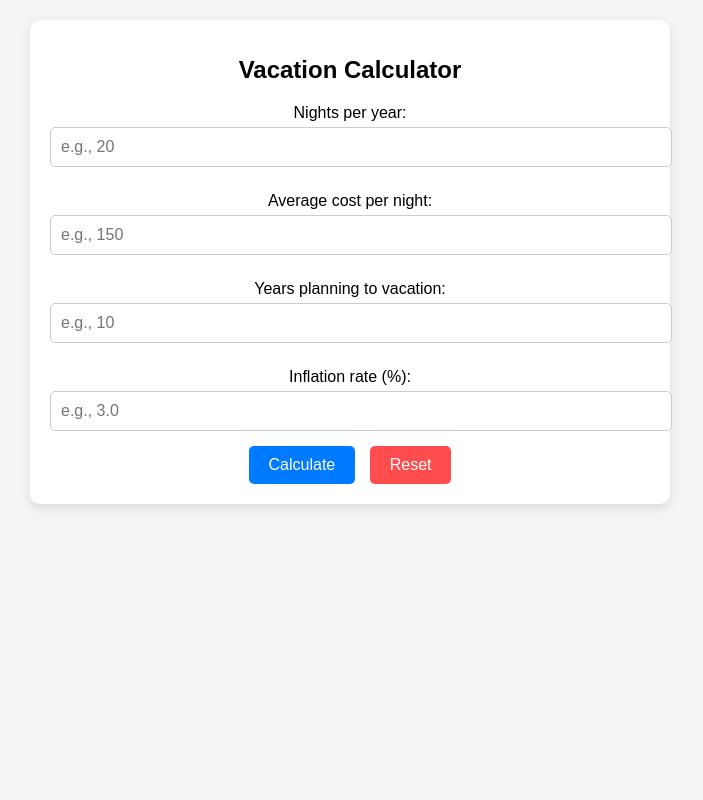
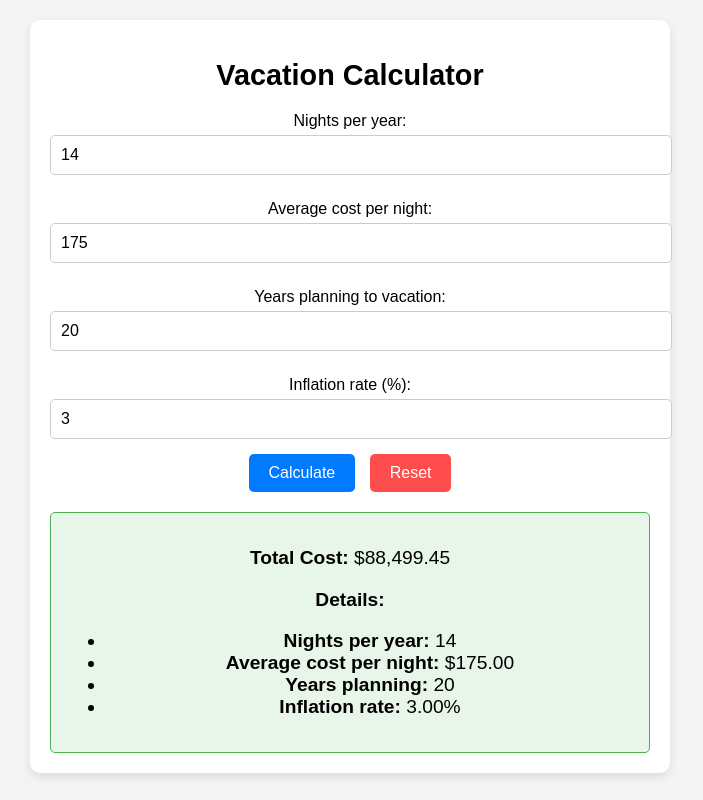
Before and after one commit to Graphicassassin520/podiumcalculator2, a plain HTML site: page index.html in a window 1280 px wide. Both pictures are taken after a click on the button "Calculate". Shown: the whole page, without its empty margins (290-993 px from the left). Drawn offline with Linux system fonts and the light colour scheme.

Commit message:
Update index.html

```diff
--- a/index.html
+++ b/index.html
@@ -9,6 +9,7 @@
       font-family: Arial, sans-serif;
       margin: 0;
       padding: 20px;
+      box-sizing: border-box;
       background-color: #f4f4f4;
       text-align: center;
     }
@@ -16,14 +17,15 @@
     .container {
       max-width: 600px;
       margin: auto;
-      background: #fff;
+      background: white;
       padding: 20px;
       border-radius: 10px;
       box-shadow: 0 4px 10px rgba(0, 0, 0, 0.1);
     }
 
     h1 {
-      font-size: 1.5rem;
+      text-align: center;
+      font-size: 1.8rem;
       margin-bottom: 20px;
     }
 
@@ -36,10 +38,10 @@
     input {
       width: 100%;
       padding: 10px;
-      margin-bottom: 15px;
       font-size: 1rem;
       border: 1px solid #ccc;
       border-radius: 5px;
+      margin-bottom: 15px;
     }
 
     button {
@@ -51,12 +53,12 @@
     }
 
     .calculate {
-      background: #007bff;
+      background-color: #007bff;
       color: white;
     }
 
     .reset {
-      background: #ff4d4d;
+      background-color: #ff4d4d;
       color: white;
       margin-left: 10px;
     }
@@ -76,25 +78,34 @@
   <div class="container">
     <h1>Vacation Calculator</h1>
     <label for="nights">Nights per year:</label>
-    <input type="number" id="nights" placeholder="e.g., 20" />
+    <input type="number" id="nights" value="14" />
 
     <label for="cost">Average cost per night:</label>
-    <input type="number" id="cost" placeholder="e.g., 150" />
+    <input type="number" id="cost" value="175" />
 
     <label for="years">Years planning to vacation:</label>
-    <input type="number" id="years" placeholder="e.g., 10" />
+    <input type="number" id="years" value="20" />
 
     <label for="inflation">Inflation rate (%):</label>
-    <input type="number" id="inflation" placeholder="e.g., 3.0" />
+    <input type="number" id="inflation" value="3" />
 
-    <button class="calculate" onclick="calculateCost()">Calculate</button>
-    <button class="reset" onclick="resetForm()">Reset</button>
+    <button class="calculate" onclick="calculate()">Calculate</button>
+    <button class="reset" onclick="reset()">Reset</button>
 
-    <div class="result" id="result"></div>
+    <div class="result" id="result">
+      <p><strong>Total Cost:</strong> $<span id="total-cost">0.00</span></p>
+      <p><strong>Details:</strong></p>
+      <ul>
+        <li><strong>Nights per year:</strong> <span id="summary-nights">14</span></li>
+        <li><strong>Average cost per night:</strong> $<span id="summary-cost">175.00</span></li>
+        <li><strong>Years planning:</strong> <span id="summary-years">20</span></li>
+        <li><strong>Inflation rate:</strong> <span id="summary-inflation">3.00%</span></li>
+      </ul>
+    </div>
   </div>
 
   <script>
-    function calculateCost() {
+    function calculate() {
       const nights = parseInt(document.getElementById('nights').value) || 0;
       const cost = parseFloat(document.getElementById('cost').value) || 0;
       const years = parseInt(document.getElementById('years').value) || 0;
@@ -106,21 +117,30 @@
           total *= Math.pow(1 + inflation, years);
         }
 
-        document.getElementById('result').innerHTML = `Total Cost: $${total.toLocaleString('en-US', {
+        document.getElementById('total-cost').textContent = total.toLocaleString('en-US', {
           minimumFractionDigits: 2,
-          maximumFractionDigits: 2
-        })}`;
+          maximumFractionDigits: 2,
+        });
+
+        document.getElementById('summary-nights').textContent = nights;
+        document.getElementById('summary-cost').textContent = cost.toLocaleString('en-US', {
+          minimumFractionDigits: 2,
+          maximumFractionDigits: 2,
+        });
+        document.getElementById('summary-years').textContent = years;
+        document.getElementById('summary-inflation').textContent = (inflation * 100).toFixed(2) + '%';
+
         document.getElementById('result').style.display = 'block';
       } else {
-        alert('Please enter valid values in all fields.');
+        alert('Please fill in all fields with valid values.');
       }
     }
 
-    function resetForm() {
-      document.getElementById('nights').value = '';
-      document.getElementById('cost').value = '';
-      document.getElementById('years').value = '';
-      document.getElementById('inflation').value = '';
+    function reset() {
+      document.getElementById('nights').value = '14';
+      document.getElementById('cost').value = '175';
+      document.getElementById('years').value = '20';
+      document.getElementById('inflation').value = '3';
       document.getElementById('result').style.display = 'none';
     }
   </script>
```
